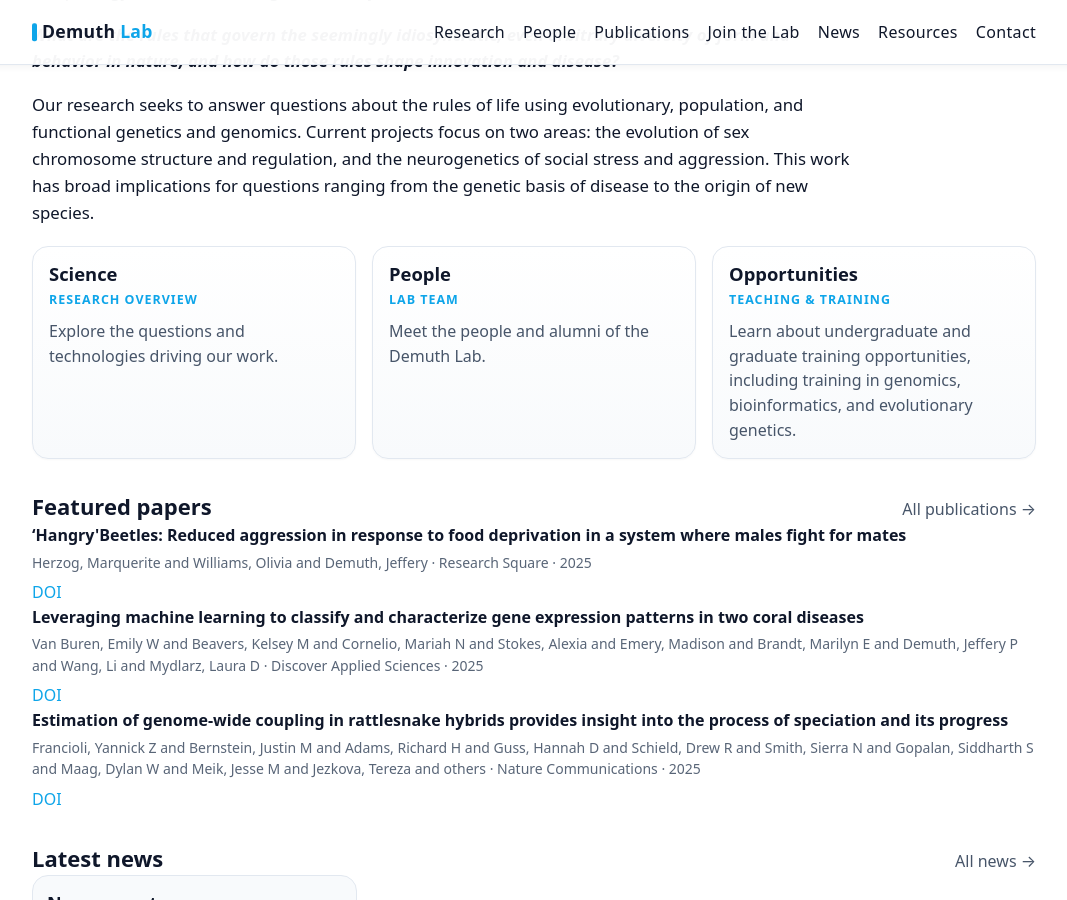
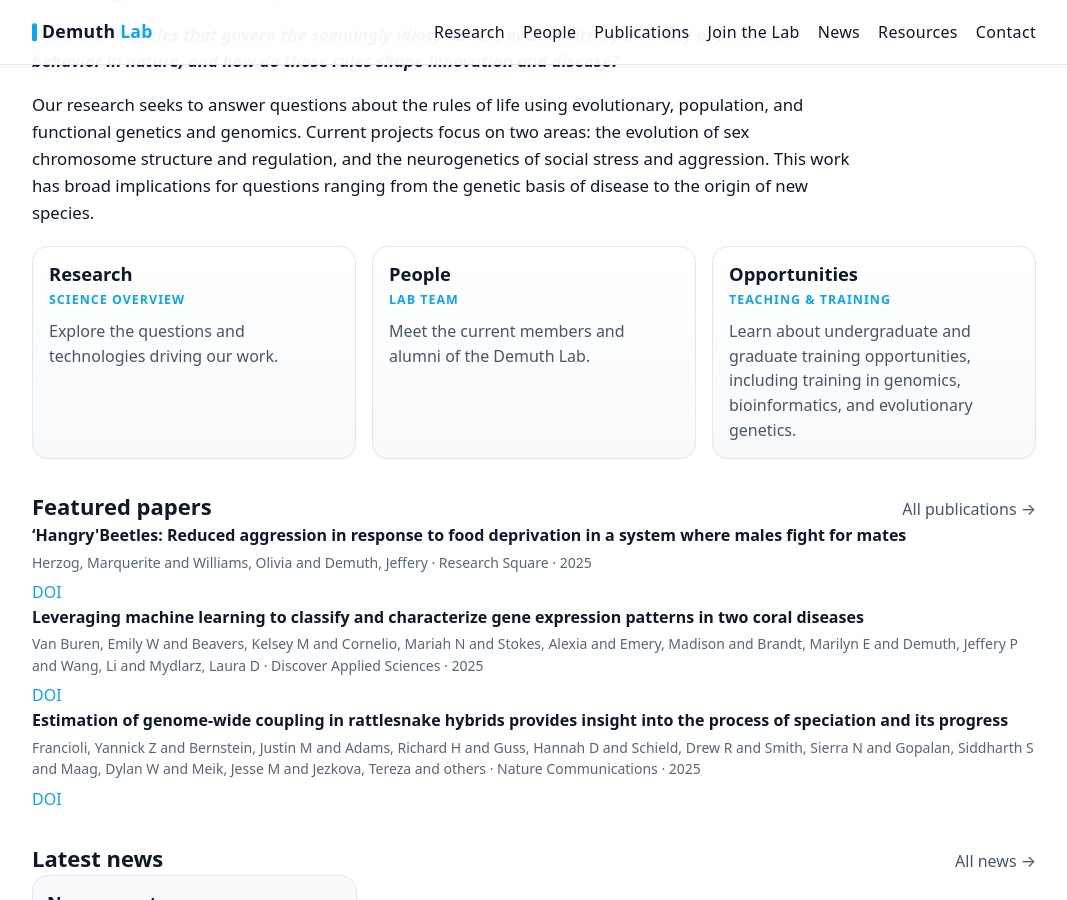
Before and after one commit to demuth-lab/demuth-lab.github.io, a Jekyll site: the page built from index.md, in a window 1280 px wide and 900 px high, scrolled down 448 px. Shown: the whole window, without its empty margins (106-1173 px from the left). Built offline with Jekyll 4.4.1, drawn with Linux system fonts in a browser that asks for light colours.

Commit message:
Update home_cards.yml

```diff
--- a/_data/home_cards.yml
+++ b/_data/home_cards.yml
@@ -1,11 +1,11 @@
-- title: Science
-  kicker: Research Overview
+- title: Research
+  kicker: Science Overview
   description: Explore the questions and technologies driving our work.
   url: /research/
 
 - title: People
   kicker: Lab Team
-  description: Meet the people and alumni of the Demuth Lab.
+  description: Meet the current members and alumni of the Demuth Lab.
   url: /people/
 
 - title: Opportunities
```
